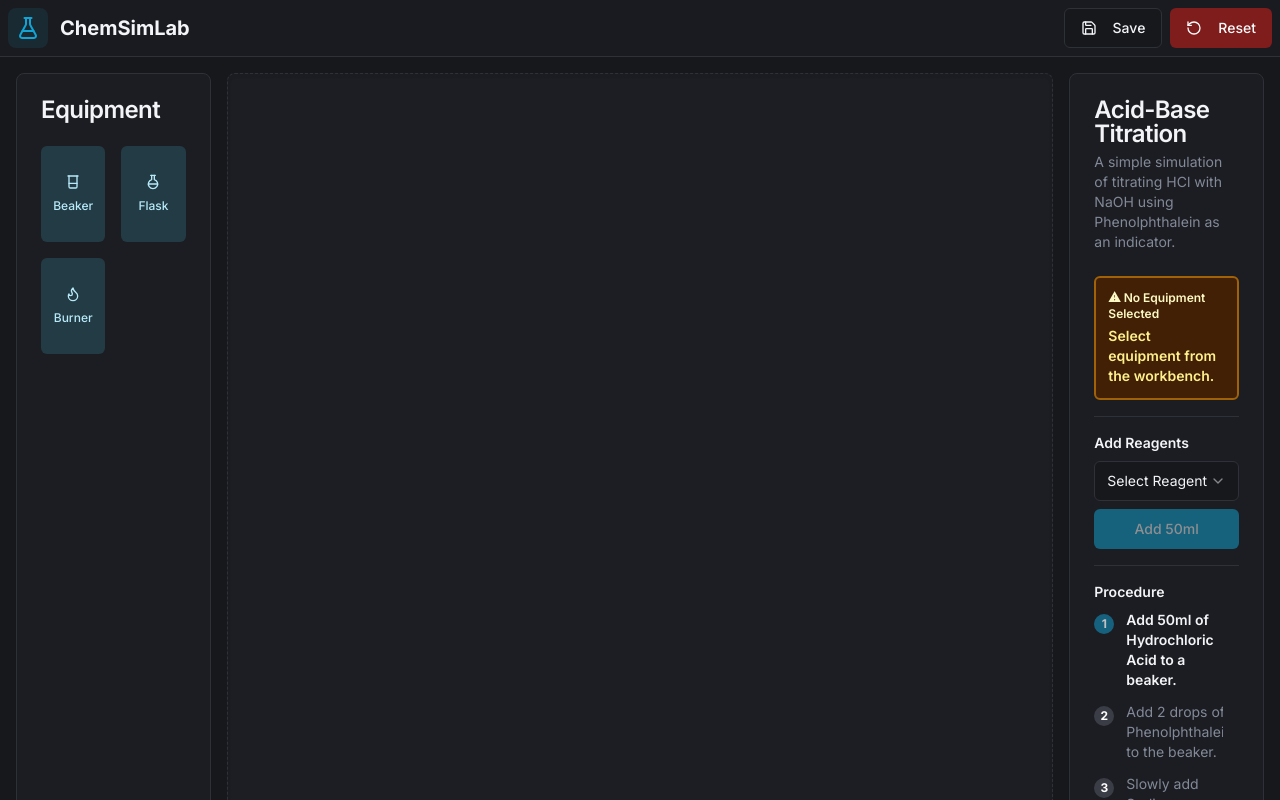
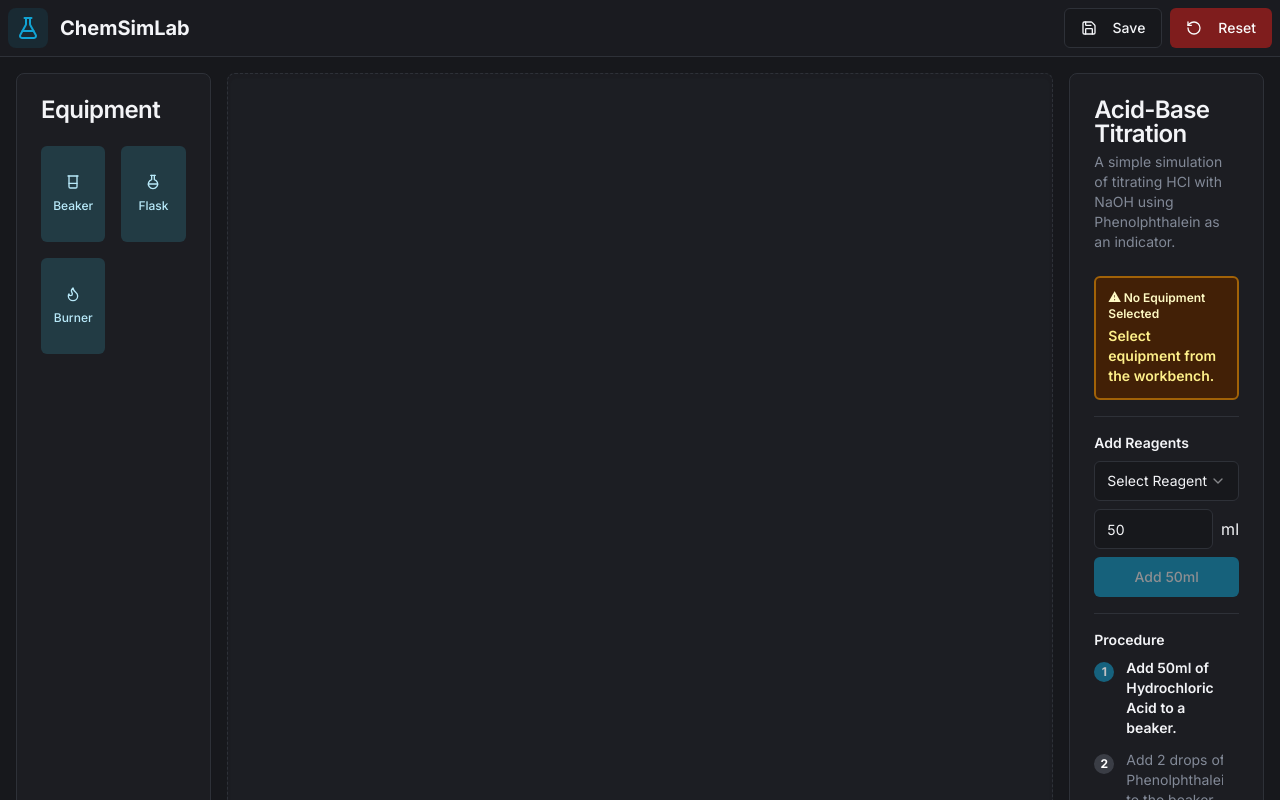
Before and after one commit to void-33/ReactorX, a Next.js app: page / in a window 1280 px wide. Built offline with nearby package versions, Linux system fonts and the light colour scheme; what @genkit-ai/google-genai, genkit would draw is missing.

Commit message:
feat(ui): add volume selector in exp panel

```diff
--- a/src/components/lab/ExperimentPanel.tsx
+++ b/src/components/lab/ExperimentPanel.tsx
@@ -9,6 +9,7 @@ import { Select, SelectContent, SelectItem, SelectTrigger, SelectValue } from "@
 import { Alert, AlertDescription, AlertTitle } from "@/components/ui/alert";
 import { CheckCircle, HelpCircle, Lightbulb, Loader, FlaskConical, AlertCircle, TestTube } from 'lucide-react';
 import type { Experiment, LabItem, Reagent } from '@/lib/types';
+import { Input } from '@/components/ui/input';
 
 interface ExperimentPanelProps {
   experiment: Experiment;
@@ -34,13 +35,14 @@ export default function ExperimentPanel({
   isLoading,
 }: ExperimentPanelProps) {
   const [selectedReagentId, setSelectedReagentId] = useState<string>('');
+  const [selectedVolume, setSelectedVolume] = useState<number>(50);
 
   const containerItems = items.filter(item => item.contents);
   const selectedReagent = experiment.reagents.find(r => r.id === selectedReagentId);
 
   const handleAddReagent = () => {
     if (selectedItem && selectedReagent) {
-      onAddReagent(selectedItem.id, selectedReagent, 50); // Add 50ml by default
+      onAddReagent(selectedItem.id, selectedReagent, selectedVolume);
     }
   };
 
@@ -86,7 +88,21 @@ export default function ExperimentPanel({
                         ))}
                     </SelectContent>
                 </Select>
-                <Button onClick={handleAddReagent} disabled={!selectedItem || !selectedReagentId} className="w-full">Add 50ml</Button>
+                <div className="flex items-center gap-2">
+                  <Input
+                      type="number"
+                      placeholder="Volume (ml)"
+                      value={selectedVolume}
+                      onChange={(e) => setSelectedVolume(Number(e.target.value))}
+                      min="1"
+                      className="w-full"
+                  />
+                  <span>ml</span>
+                </div>
+
+                <Button onClick={handleAddReagent} disabled={!selectedItem || !selectedReagentId || selectedVolume <= 0} className="w-full">
+                    Add {selectedVolume}ml
+                </Button>
             </div>
         </div>
 
```
